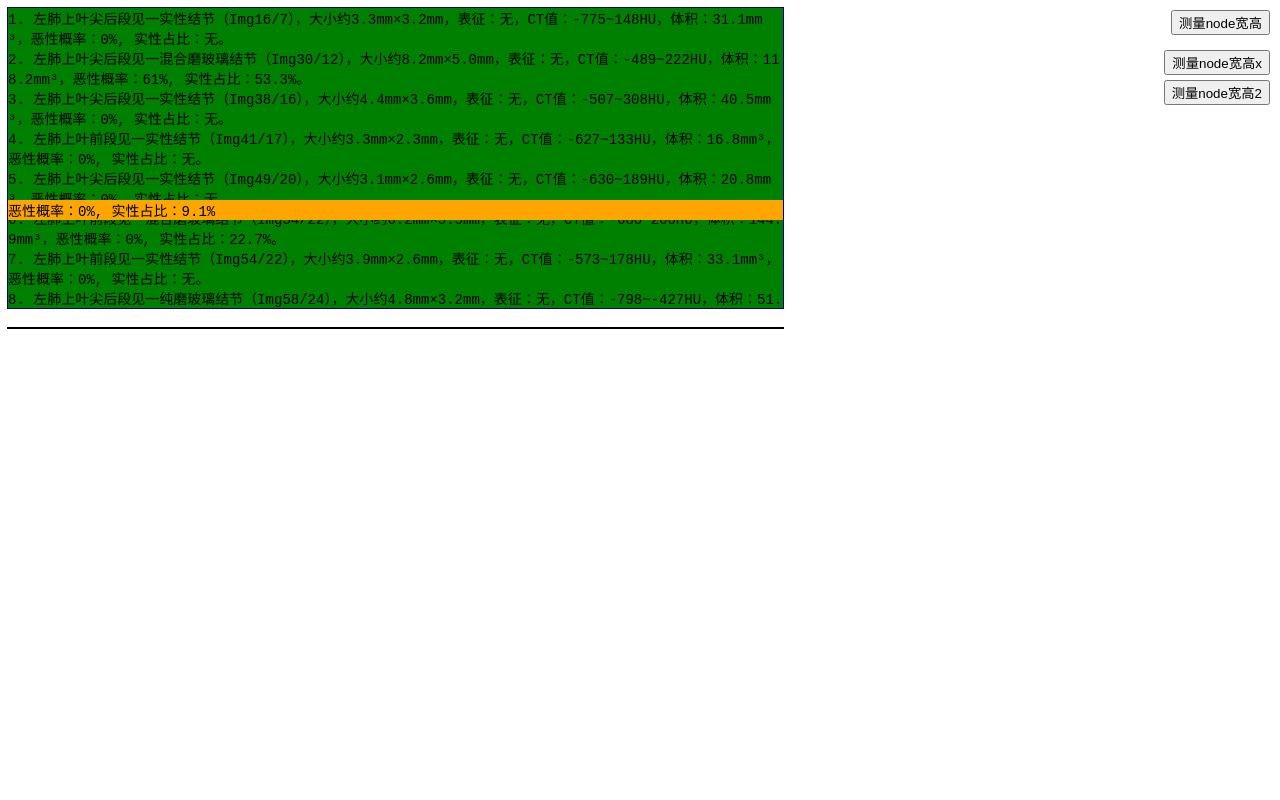
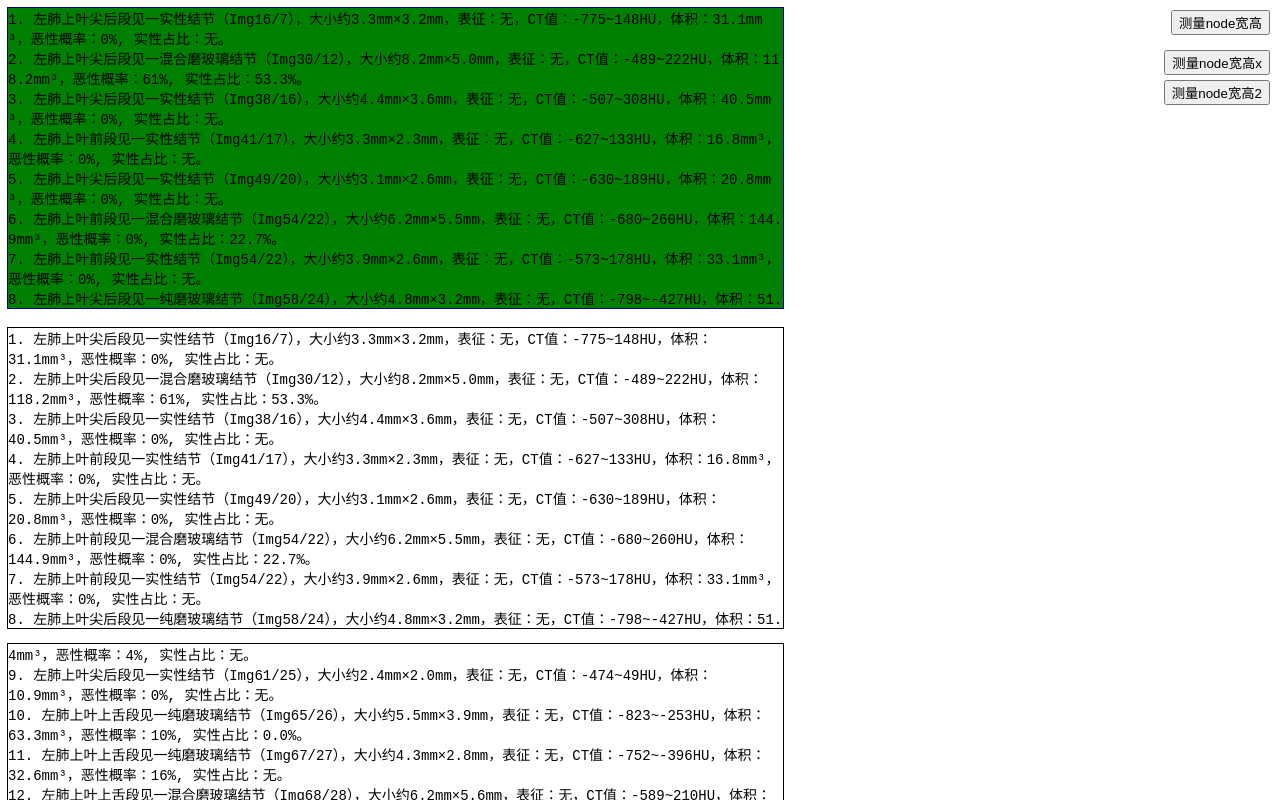
Before and after one commit to wangliang101/webpack-template, a React app: page / in a window 1280 px wide. Shown: the top 800 px of the page. Built offline with nearby package versions, Linux system fonts and the light colour scheme.

Commit message:
feat: 使用移动光标进行测量方案; 完整示例

```diff
--- a/src/tool2.js
+++ b/src/tool2.js
@@ -15,15 +15,14 @@ const createMeasureNode = (textStyle) => {
   tmpDiv.style.fontWeight = fontWeight;
   tmpDiv.style.visibility = 'visible';
   tmpDiv.style.display = 'inline-block';
-  // tmpDiv.style.whiteSpace = 'nowrap';
-  tmpDiv.style.position = 'fixed';
-  tmpDiv.style.top = '200px'
   tmpDiv.style.width = containerWidth;
-  tmpDiv.style.background = 'orange'
   tmpDiv.style.wordBreak = 'break-all'
   tmpDiv.style.whiteSpace = 'pre-line'
   tmpDiv.contentEditable = true
-  tmpDiv.id = 'text-div';
+  // tmpDiv.id = 'text-div';
+  // tmpDiv.style.background = 'orange'
+  // tmpDiv.style.position = 'fixed';
+  // tmpDiv.style.top = '200px'
   return tmpDiv;
 };
 
@@ -95,13 +94,12 @@ const partSplit = (text, intlHeight, maxHeight, containerWidth, textStyle) => {
   const textAdapt = text.replaceAll(" ", "&nbsp")
   node.innerHTML = textAdapt;
   document.body.appendChild(node);
-
+  // 分行
   let lineTextList = []
   node.focus()
   setCursorPosition(node, 0)
   let { top: preTop } = getSelectionTopPosition();
   let preIndex = 0
-  console.log('text.length', text.length)
   for (let i = 1; i < text.length; i++) {
     setCursorPosition(node, i)
     const { top } = getSelectionTopPosition();
@@ -116,32 +114,31 @@ const partSplit = (text, intlHeight, maxHeight, containerWidth, textStyle) => {
     }
   }
   node.blur()
+  // 测量每行高度
   const lineList = lineTextList.reduce((acc, cur) => {
     const { h } = measurNodeWH(node, cur)
     acc.push({ content: cur, height: h })
     return acc
   }, [])
-  console.log('lineList', lineList)
+  // 分组件
   const result = [];
-  let com = []
+  let com = { content: '', height: 0 };
   let height = intlHeight;
   for (let i = 0; i < lineList.length; i++) {
     if (height - lineList[i].height >= 0) {
       height -= lineList[i].height;
-      com.push(lineList[i])
+      com.content += lineList[i].content
+      com.height += lineList[i].height
     } else {
       result.push(com)
-      com = []
-      com.push(lineList[i])
+      com = { content: lineList[i].content, height: lineList[i].height };
       height = maxHeight - lineList[i].height
     }
     if (i === lineList.length - 1) {
       result.push(com)
     }
   }
-  const textArray = text.split('');
-  window.textArray = textArray
-
+  document.body.removeChild(node);
   return result;
 };
 
```
